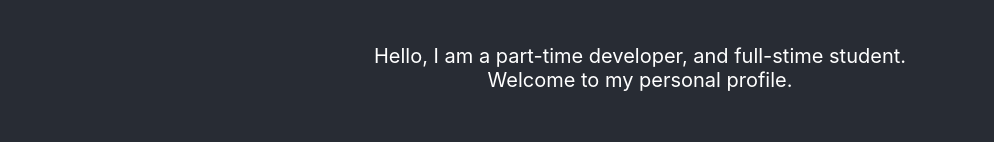
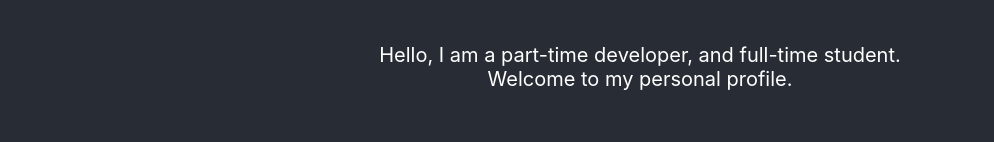
Before and after one commit to kid-gorgeous/ejdev, a React (Create React App) app: page / in a window 1280 px wide. Shown: the part 376-518 px from the top of the page, without its empty margins (0-994 px from the left). Built offline with nearby package versions, Linux system fonts and the light colour scheme.

Commit message:
daily update

```diff
--- a/public/index.html
+++ b/public/index.html
@@ -24,7 +24,7 @@
       work correctly both with client-side routing and a non-root public URL.
       Learn how to configure a non-root public URL by running `npm run build`.
     -->
-    <title>React App</title>
+    <title>Evan's Website</title>
   </head>
   <body>
     <noscript>You need to enable JavaScript to run this app.</noscript>
--- a/src/App.js
+++ b/src/App.js
@@ -40,7 +40,7 @@ function App() {
 
           {/* This might stay */}
           {/* This idk, I just needed it to be there for right now */}
-          <p className='intro-paragraph'>Hello, I am a part-time developer, and full-stime student.
+          <p className='intro-paragraph'>Hello, I am a part-time developer, and full-time student.
             <br></br> Welcome to my personal profile. </p>
           <br></br>
         </section>
```
